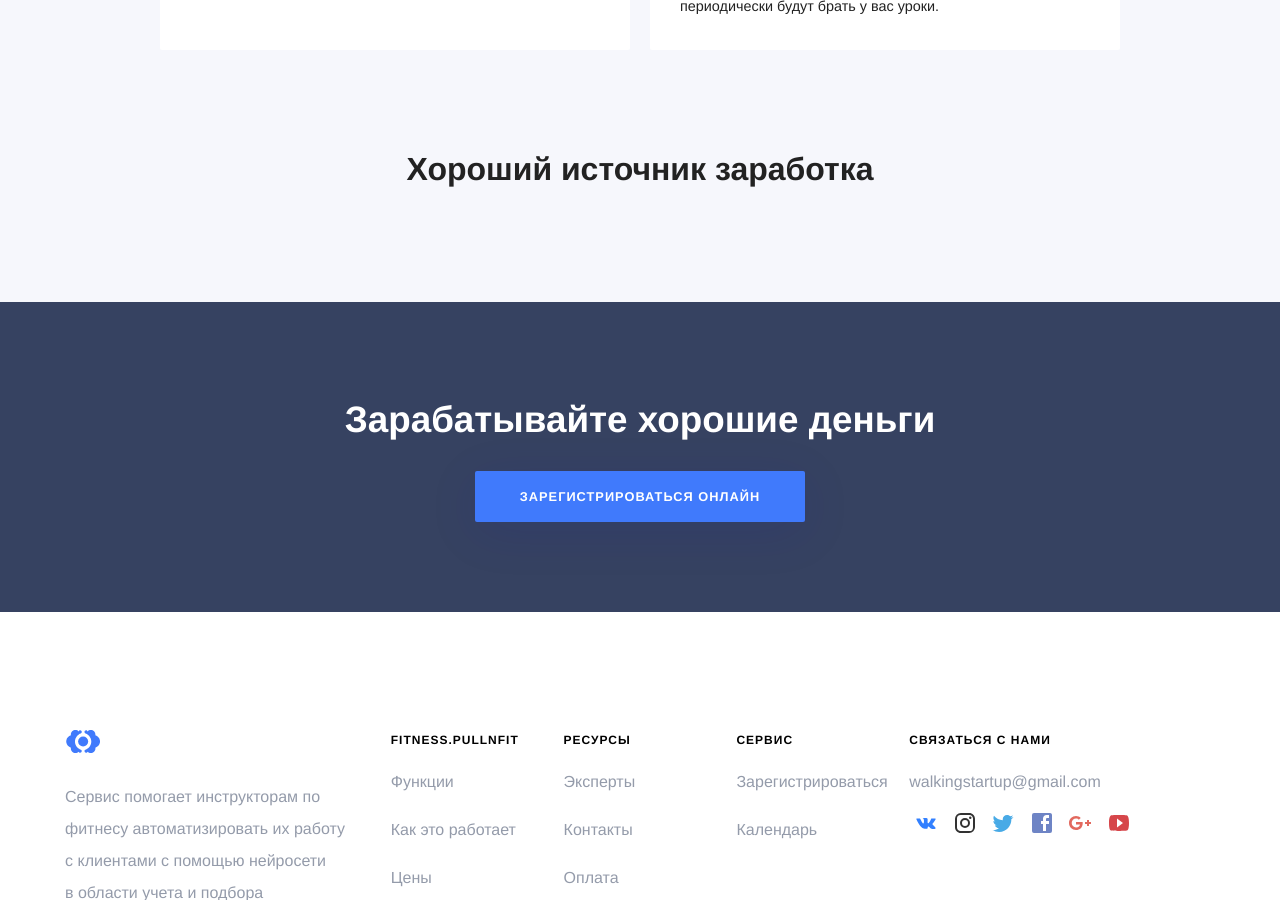
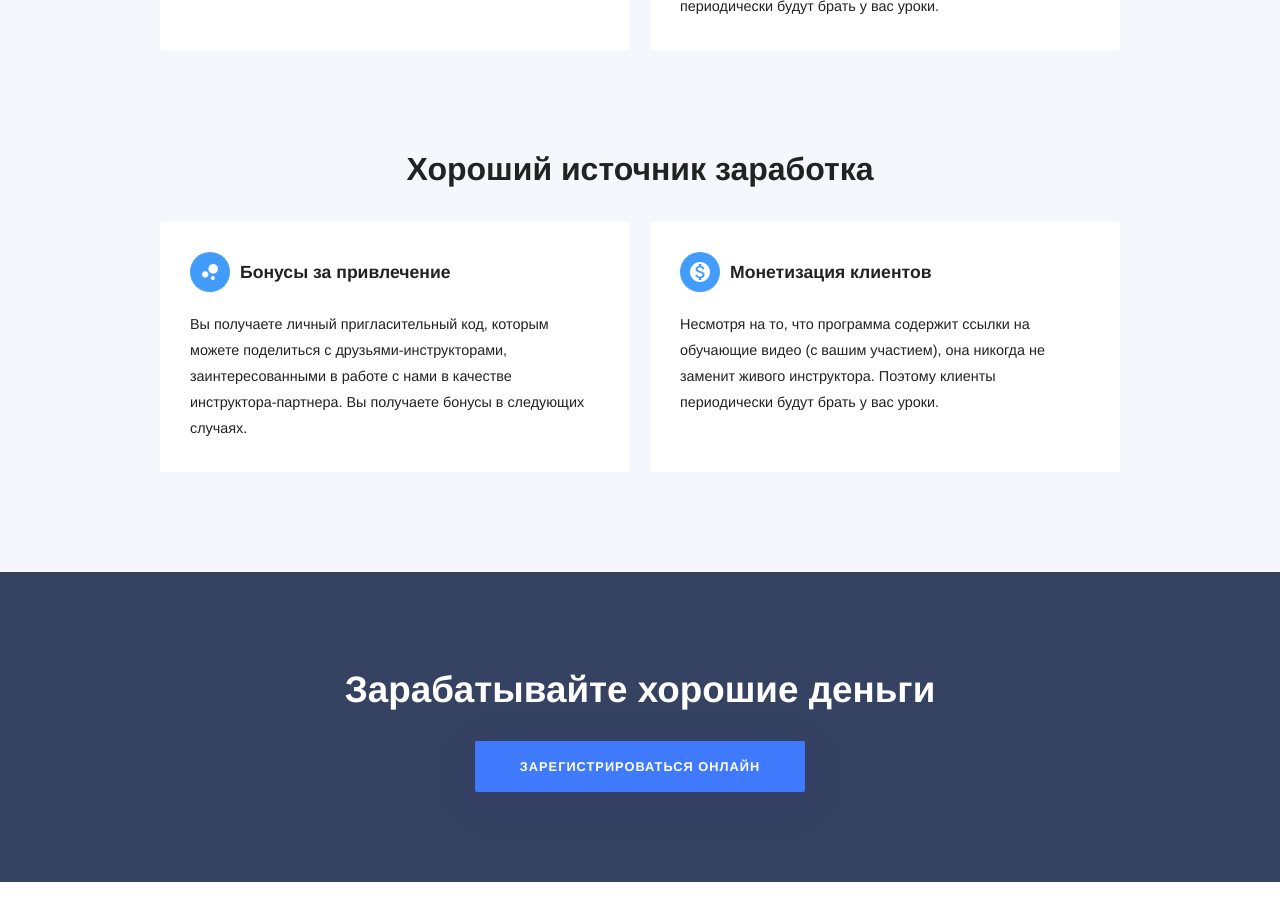
Before and after one commit to RakhimyanTim/fitness.github.io, a Jekyll site: the page built from pages/features.html, in a window 1280 px wide and 900 px high, scrolled down 1592 px. Built offline with Jekyll 4.4.1, drawn with Linux system fonts in a browser that asks for light colours; some web fonts are replaced.

Commit message:
Update features.html

```diff
--- a/pages/features.html
+++ b/pages/features.html
@@ -46,6 +46,10 @@ permalink: /features/
 
 	<ul class="cards">
 
+		{% include components/features/data-block.html icon="bubble_chart" title="Бонусы за привлечение" content="Вы получаете личный пригласительный код, которым можете поделиться с друзьями-инструкторами, заинтересованными в работе с нами в качестве инструктора-партнера. Вы получаете бонусы в следующих случаях." %}
+
+		{% include components/features/data-block.html icon="monetization_on" title="Монетизация клиентов" content="Несмотря на то, что программа содержит ссылки на обучающие видео (с вашим участием), она никогда не заменит живого инструктора. Поэтому клиенты периодически будут брать у вас уроки." %}
+
 	</ul>
 </div>
 <script src="/js/features.js"></script>
```
